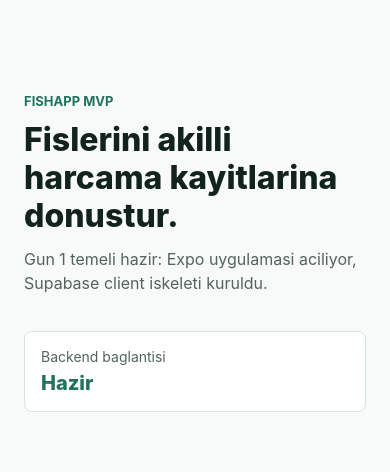
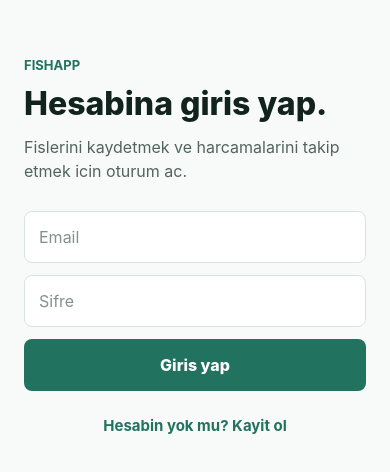
Before and after one commit to MeryemGenc/FishApp, a React Native app in the folder mobile/: screen / in a window 390 px wide. Shown: the part 170-642 px from the top of the page. Built offline with nearby package versions, Linux system fonts and the light colour scheme; no server answers.

Commit message:
Add email auth flow

```diff
--- a/mobile/App.tsx
+++ b/mobile/App.tsx
@@ -1,80 +1,35 @@
 import { StatusBar } from 'expo-status-bar';
-import { StyleSheet, Text, View } from 'react-native';
-import { isSupabaseConfigured } from './src/lib/supabase';
+import { ActivityIndicator, StyleSheet, View } from 'react-native';
+
+import { AuthScreen } from './src/components/AuthScreen';
+import { HomeScreen } from './src/components/HomeScreen';
+import { useAuthSession } from './src/hooks/useAuthSession';
 
 export default function App() {
+  const { session, isLoading } = useAuthSession();
+
+  if (isLoading) {
+    return (
+      <View style={styles.loadingContainer}>
+        <ActivityIndicator color="#21725e" size="large" />
+        <StatusBar style="auto" />
+      </View>
+    );
+  }
+
   return (
-    <View style={styles.container}>
-      <View style={styles.header}>
-        <Text style={styles.eyebrow}>FishApp MVP</Text>
-        <Text style={styles.title}>Fislerini akilli harcama kayitlarina donustur.</Text>
-        <Text style={styles.subtitle}>
-          Gun 1 temeli hazir: Expo uygulamasi aciliyor, Supabase client iskeleti kuruldu.
-        </Text>
-      </View>
-
-      <View style={styles.statusPanel}>
-        <Text style={styles.statusLabel}>Backend baglantisi</Text>
-        <Text style={[styles.statusValue, isSupabaseConfigured ? styles.ready : styles.pending]}>
-          {isSupabaseConfigured ? 'Hazir' : 'Env bekliyor'}
-        </Text>
-      </View>
-
+    <>
+      {session ? <HomeScreen session={session} /> : <AuthScreen />}
       <StatusBar style="auto" />
-    </View>
+    </>
   );
 }
 
 const styles = StyleSheet.create({
-  container: {
+  loadingContainer: {
     flex: 1,
     backgroundColor: '#f7faf8',
-    padding: 24,
+    alignItems: 'center',
     justifyContent: 'center',
   },
-  header: {
-    gap: 12,
-  },
-  eyebrow: {
-    color: '#21725e',
-    fontSize: 13,
-    fontWeight: '700',
-    letterSpacing: 0,
-    textTransform: 'uppercase',
-  },
-  title: {
-    color: '#12231d',
-    fontSize: 32,
-    fontWeight: '800',
-    lineHeight: 38,
-  },
-  subtitle: {
-    color: '#52645d',
-    fontSize: 16,
-    lineHeight: 24,
-  },
-  statusPanel: {
-    width: '100%',
-    marginTop: 36,
-    borderRadius: 8,
-    borderWidth: 1,
-    borderColor: '#d8e3dd',
-    backgroundColor: '#ffffff',
-    padding: 16,
-  },
-  statusLabel: {
-    color: '#52645d',
-    fontSize: 14,
-  },
-  statusValue: {
-    marginTop: 6,
-    fontSize: 20,
-    fontWeight: '800',
-  },
-  ready: {
-    color: '#21725e',
-  },
-  pending: {
-    color: '#a35f00',
-  },
 });
--- /dev/null
+++ b/mobile/src/components/AuthScreen.tsx
@@ -0,0 +1,228 @@
+import { useState } from 'react';
+import {
+  ActivityIndicator,
+  KeyboardAvoidingView,
+  Platform,
+  Pressable,
+  StyleSheet,
+  Text,
+  TextInput,
+  View,
+} from 'react-native';
+
+import { isSupabaseConfigured, supabase } from '../lib/supabase';
+
+type AuthMode = 'signIn' | 'signUp';
+
+export function AuthScreen() {
+  const [mode, setMode] = useState<AuthMode>('signIn');
+  const [email, setEmail] = useState('');
+  const [password, setPassword] = useState('');
+  const [message, setMessage] = useState('');
+  const [isSubmitting, setIsSubmitting] = useState(false);
+
+  const isSignIn = mode === 'signIn';
+
+  async function handleSubmit() {
+    if (!supabase) {
+      setMessage('Supabase env bilgileri eklenmeden auth calismaz.');
+      return;
+    }
+
+    const nextEmail = email.trim();
+
+    if (!nextEmail || password.length < 6) {
+      setMessage('Email gir ve en az 6 karakterli sifre kullan.');
+      return;
+    }
+
+    setIsSubmitting(true);
+    setMessage('');
+
+    const { error } = isSignIn
+      ? await supabase.auth.signInWithPassword({ email: nextEmail, password })
+      : await supabase.auth.signUp({ email: nextEmail, password });
+
+    setIsSubmitting(false);
+
+    if (error) {
+      setMessage(error.message);
+      return;
+    }
+
+    setMessage(isSignIn ? 'Giris basarili.' : 'Kayit olustu. Email onayi gerekebilir.');
+  }
+
+  return (
+    <KeyboardAvoidingView
+      behavior={Platform.OS === 'ios' ? 'padding' : undefined}
+      style={styles.container}
+    >
+      <View style={styles.header}>
+        <Text style={styles.eyebrow}>FishApp</Text>
+        <Text style={styles.title}>{isSignIn ? 'Hesabina giris yap.' : 'Yeni hesap olustur.'}</Text>
+        <Text style={styles.subtitle}>
+          Fislerini kaydetmek ve harcamalarini takip etmek icin oturum ac.
+        </Text>
+      </View>
+
+      {!isSupabaseConfigured ? (
+        <View style={styles.notice}>
+          <Text style={styles.noticeTitle}>Supabase env bekleniyor</Text>
+          <Text style={styles.noticeText}>
+            mobile/.env dosyasina EXPO_PUBLIC_SUPABASE_URL ve EXPO_PUBLIC_SUPABASE_ANON_KEY
+            eklenince auth aktif olur.
+          </Text>
+        </View>
+      ) : (
+        <View style={styles.form}>
+          <TextInput
+            autoCapitalize="none"
+            autoComplete="email"
+            keyboardType="email-address"
+            onChangeText={setEmail}
+            placeholder="Email"
+            placeholderTextColor="#83918b"
+            style={styles.input}
+            value={email}
+          />
+          <TextInput
+            autoCapitalize="none"
+            onChangeText={setPassword}
+            placeholder="Sifre"
+            placeholderTextColor="#83918b"
+            secureTextEntry
+            style={styles.input}
+            value={password}
+          />
+
+          <Pressable
+            disabled={isSubmitting}
+            onPress={handleSubmit}
+            style={({ pressed }) => [
+              styles.primaryButton,
+              pressed && styles.pressed,
+              isSubmitting && styles.disabled,
+            ]}
+          >
+            {isSubmitting ? (
+              <ActivityIndicator color="#ffffff" />
+            ) : (
+              <Text style={styles.primaryButtonText}>{isSignIn ? 'Giris yap' : 'Kayit ol'}</Text>
+            )}
+          </Pressable>
+
+          <Pressable
+            onPress={() => {
+              setMode(isSignIn ? 'signUp' : 'signIn');
+              setMessage('');
+            }}
+            style={styles.secondaryButton}
+          >
+            <Text style={styles.secondaryButtonText}>
+              {isSignIn ? 'Hesabin yok mu? Kayit ol' : 'Hesabin var mi? Giris yap'}
+            </Text>
+          </Pressable>
+
+          {message ? <Text style={styles.message}>{message}</Text> : null}
+        </View>
+      )}
+    </KeyboardAvoidingView>
+  );
+}
+
+const styles = StyleSheet.create({
+  container: {
+    flex: 1,
+    justifyContent: 'center',
+    padding: 24,
+    backgroundColor: '#f7faf8',
+  },
+  header: {
+    gap: 12,
+    marginBottom: 28,
+  },
+  eyebrow: {
+    color: '#21725e',
+    fontSize: 13,
+    fontWeight: '700',
+    letterSpacing: 0,
+    textTransform: 'uppercase',
+  },
+  title: {
+    color: '#12231d',
+    fontSize: 32,
+    fontWeight: '800',
+    lineHeight: 38,
+  },
+  subtitle: {
+    color: '#52645d',
+    fontSize: 16,
+    lineHeight: 24,
+  },
+  notice: {
+    borderWidth: 1,
+    borderColor: '#d8e3dd',
+    borderRadius: 8,
+    backgroundColor: '#ffffff',
+    padding: 16,
+    gap: 8,
+  },
+  noticeTitle: {
+    color: '#a35f00',
+    fontSize: 18,
+    fontWeight: '800',
+  },
+  noticeText: {
+    color: '#52645d',
+    fontSize: 14,
+    lineHeight: 21,
+  },
+  form: {
+    gap: 12,
+  },
+  input: {
+    minHeight: 52,
+    borderWidth: 1,
+    borderColor: '#d8e3dd',
+    borderRadius: 8,
+    backgroundColor: '#ffffff',
+    color: '#12231d',
+    fontSize: 16,
+    paddingHorizontal: 14,
+  },
+  primaryButton: {
+    minHeight: 52,
+    alignItems: 'center',
+    justifyContent: 'center',
+    borderRadius: 8,
+    backgroundColor: '#21725e',
+  },
+  primaryButtonText: {
+    color: '#ffffff',
+    fontSize: 16,
+    fontWeight: '800',
+  },
+  secondaryButton: {
+    minHeight: 44,
+    alignItems: 'center',
+    justifyContent: 'center',
+  },
+  secondaryButtonText: {
+    color: '#21725e',
+    fontSize: 15,
+    fontWeight: '700',
+  },
+  pressed: {
+    opacity: 0.85,
+  },
+  disabled: {
+    opacity: 0.7,
+  },
+  message: {
+    color: '#52645d',
+    fontSize: 14,
+    lineHeight: 21,
+    textAlign: 'center',
+  },
+});
--- /dev/null
+++ b/mobile/src/components/HomeScreen.tsx
@@ -0,0 +1,126 @@
+import type { Session } from '@supabase/supabase-js';
+import { useState } from 'react';
+import { ActivityIndicator, Pressable, StyleSheet, Text, View } from 'react-native';
+
+import { supabase } from '../lib/supabase';
+
+type HomeScreenProps = {
+  session: Session;
+};
+
+export function HomeScreen({ session }: HomeScreenProps) {
+  const [isSigningOut, setIsSigningOut] = useState(false);
+
+  async function handleSignOut() {
+    if (!supabase) {
+      return;
+    }
+
+    setIsSigningOut(true);
+    await supabase.auth.signOut();
+    setIsSigningOut(false);
+  }
+
+  return (
+    <View style={styles.container}>
+      <View style={styles.header}>
+        <Text style={styles.eyebrow}>FishApp</Text>
+        <Text style={styles.title}>Oturum acik.</Text>
+        <Text style={styles.subtitle}>
+          {session.user.email ?? 'Kullanici'} hesabi ile devam ediyorsun. Siradaki adim kamera
+          entegrasyonu.
+        </Text>
+      </View>
+
+      <View style={styles.panel}>
+        <Text style={styles.panelLabel}>Gun 2 durumu</Text>
+        <Text style={styles.panelValue}>Auth ve session hazir</Text>
+      </View>
+
+      <Pressable
+        disabled={isSigningOut}
+        onPress={handleSignOut}
+        style={({ pressed }) => [
+          styles.signOutButton,
+          pressed && styles.pressed,
+          isSigningOut && styles.disabled,
+        ]}
+      >
+        {isSigningOut ? (
+          <ActivityIndicator color="#21725e" />
+        ) : (
+          <Text style={styles.signOutButtonText}>Cikis yap</Text>
+        )}
+      </Pressable>
+    </View>
+  );
+}
+
+const styles = StyleSheet.create({
+  container: {
+    flex: 1,
+    justifyContent: 'center',
+    padding: 24,
+    backgroundColor: '#f7faf8',
+  },
+  header: {
+    gap: 12,
+  },
+  eyebrow: {
+    color: '#21725e',
+    fontSize: 13,
+    fontWeight: '700',
+    letterSpacing: 0,
+    textTransform: 'uppercase',
+  },
+  title: {
+    color: '#12231d',
+    fontSize: 32,
+    fontWeight: '800',
+    lineHeight: 38,
+  },
+  subtitle: {
+    color: '#52645d',
+    fontSize: 16,
+    lineHeight: 24,
+  },
+  panel: {
+    marginTop: 36,
+    borderRadius: 8,
+    borderWidth: 1,
+    borderColor: '#d8e3dd',
+    backgroundColor: '#ffffff',
+    padding: 16,
+  },
+  panelLabel: {
+    color: '#52645d',
+    fontSize: 14,
+  },
+  panelValue: {
+    marginTop: 6,
+    color: '#21725e',
+    fontSize: 20,
+    fontWeight: '800',
+  },
+  signOutButton: {
+    minHeight: 52,
+    marginTop: 16,
+    alignItems: 'center',
+    justifyContent: 'center',
+    borderRadius: 8,
+    borderWidth: 1,
+    borderColor: '#21725e',
+    backgroundColor: '#ffffff',
+  },
+  signOutButtonText: {
+    color: '#21725e',
+    fontSize: 16,
+    fontWeight: '800',
+  },
+  pressed: {
+    opacity: 0.85,
+  },
+  disabled: {
+    opacity: 0.7,
+  },
+});
--- /dev/null
+++ b/mobile/src/hooks/useAuthSession.ts
@@ -0,0 +1,31 @@
+import { useEffect, useState } from 'react';
+import type { Session } from '@supabase/supabase-js';
+
+import { supabase } from '../lib/supabase';
+
+export function useAuthSession() {
+  const [session, setSession] = useState<Session | null>(null);
+  const [isLoading, setIsLoading] = useState(Boolean(supabase));
+
+  useEffect(() => {
+    if (!supabase) {
+      setIsLoading(false);
+      return;
+    }
+
+    supabase.auth.getSession().then(({ data }) => {
+      setSession(data.session);
+      setIsLoading(false);
+    });
+
+    const { data: listener } = supabase.auth.onAuthStateChange((_event, nextSession) => {
+      setSession(nextSession);
+    });
+
+    return () => {
+      listener.subscription.unsubscribe();
+    };
+  }, []);
+
+  return { session, isLoading };
+}
```
